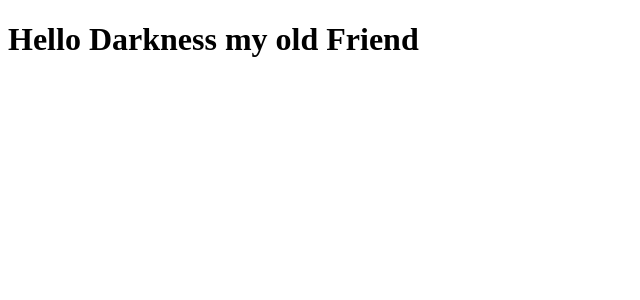
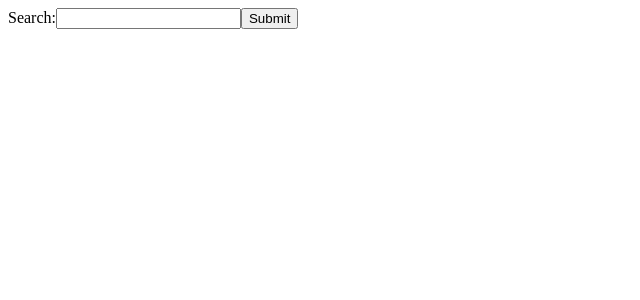
Before and after one commit to KaraPedersen/news-search, a React app: page / in a window 1280 px wide. Shown: the top 300 px of the page, without its empty margins (0-640 px from the left). Built offline with nearby package versions, Linux system fonts and the light colour scheme.

Commit message:
connected app.jsx and the newssearch container

```diff
--- a/src/components/app/App.jsx
+++ b/src/components/app/App.jsx
@@ -1,5 +1,6 @@
 import React from 'react';
+import NewsSearch from '../../containers/NewsSearch';
 
 export default function App() {
-  return <h1>Hello Darkness my old Friend</h1>;
+  return <NewsSearch/>;
 }
--- a/src/containers/NewsSearch.jsx
+++ b/src/containers/NewsSearch.jsx
@@ -11,6 +11,7 @@ export default class NewsSearch extends Component {
 
   handleChange = ({ target }) => {
     this.setState({ search: target.value });
+  };
 
     handleSubmit = async (e) => {
       e.preventDefault();
@@ -36,4 +37,3 @@ export default class NewsSearch extends Component {
       );
     }
 }
-}
```
Lines whose indentation alone changed are shown as unchanged.
